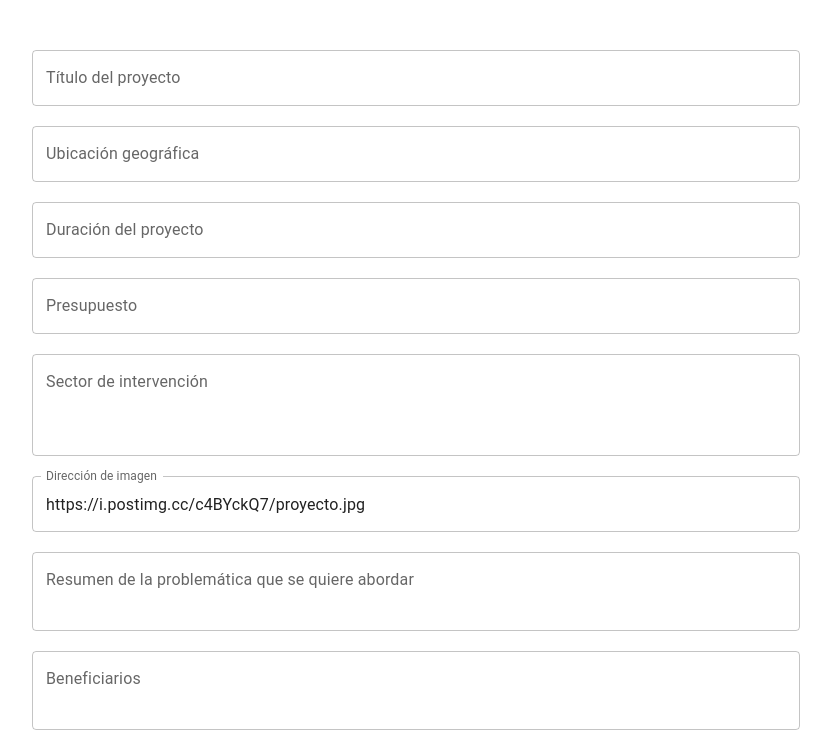
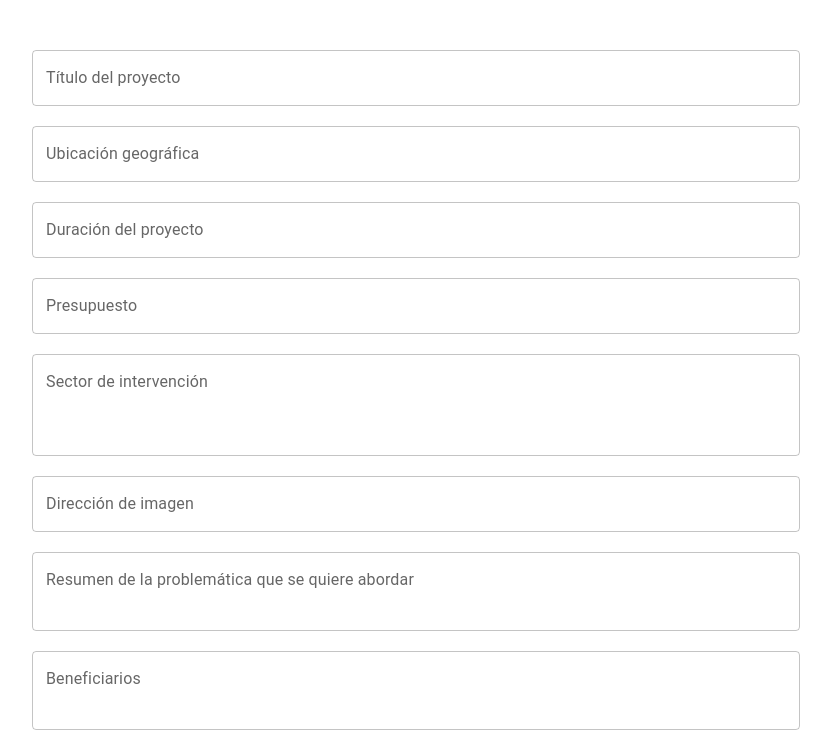
Before and after one commit to programateacademy/5-Corpohypatiapatia-Corpohypatia-Front-end, a React (Create React App) app: page /admin-create-project in a window 1280 px wide. Shown: the top 748 px of the page, without its empty margins (224-1055 px from the left). Built offline with nearby package versions, Linux system fonts and the light colour scheme.

Commit message:
fixed problem adding fields

```diff
--- a/src/pages/projectCreate/projectCreate.jsx
+++ b/src/pages/projectCreate/projectCreate.jsx
@@ -133,7 +133,7 @@ const ProjectCreate = () => {
                             label="Dirección de imagen"
                             variant="outlined"
                             name="imagePath"
-                            value="https://i.postimg.cc/c4BYckQ7/proyecto.jpg"
+                            // value="https://i.postimg.cc/c4BYckQ7/proyecto.jpg"
                             onChange={(e) => onValueChange(e)}
                         />
                     </FormControl>
```
